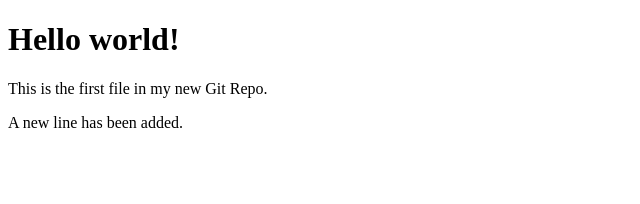
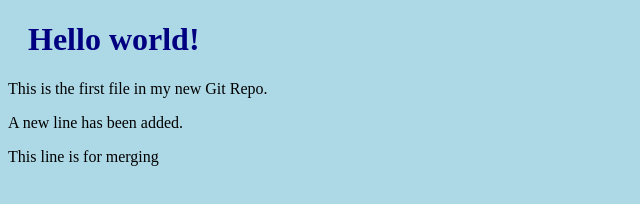
Before and after one commit to SAHIBKHAN17/my-project, a plain HTML site: page index.html in a window 1280 px wide. Shown: the whole page, without its empty margins (0-640 px from the left). Drawn offline with Linux system fonts and the light colour scheme.

Commit message:
updates index.html with emrgency-fix

```diff
--- a/index.html
+++ b/index.html
@@ -2,13 +2,13 @@
 <html>
 <head>
 <title>Hello World!</title>
-<link rel="stylesheet" href="bluestyle.css">
+<link rel="stylesheet" href="style.css">
 </head>
 <body>
 
 <h1>Hello world!</h1>
 <p>This is the first file in my new Git Repo.</p>
 <p>A new line has been added.</p>
-
+<p>This line is for merging </p>
 </body>
 </html>
```
